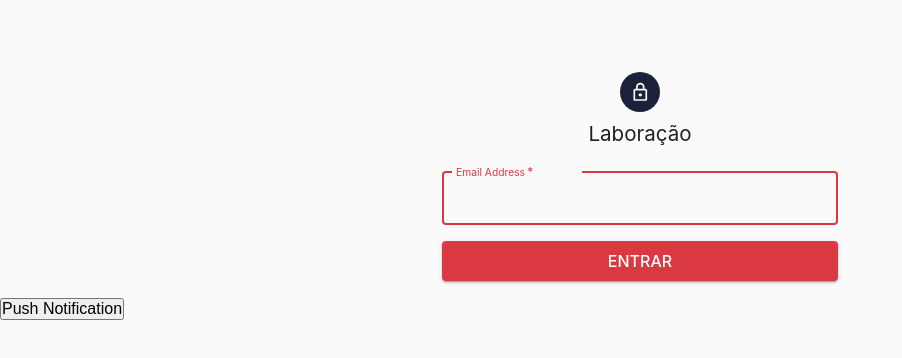
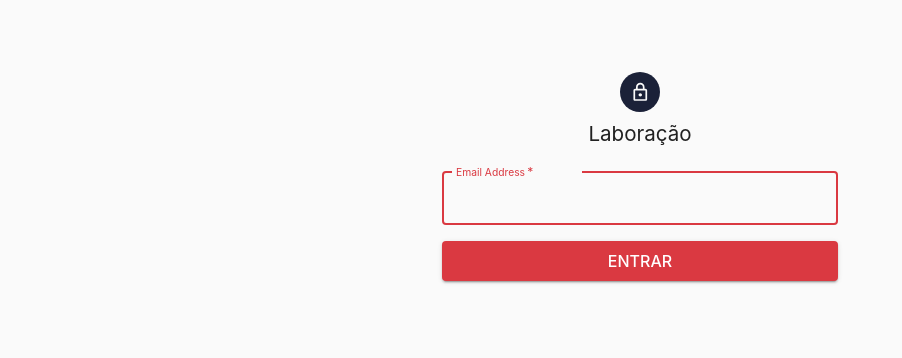
Before and after one commit to laboracao/laboracao-front, a React (Create React App) app: page / in a window 1280 px wide. Shown: the top 358 px of the page, without its empty margins (0-902 px from the left). Built offline with nearby package versions, Linux system fonts and the light colour scheme; no server answers.

Commit message:
remove btn notification

```diff
--- a/src/App.js
+++ b/src/App.js
@@ -79,11 +79,11 @@ function App() {
           <GlobalStyle />
         </Router>
       </ThemeProvider>
-      <div className="App">
+      {/* <div className="App">
         <header className="App-header">
           <button onClick={() => handleNotification()}>Push Notification</button>
         </header>
-      </div>
+      </div> */}
     </DefaultContext.Provider>
 
   );
```
